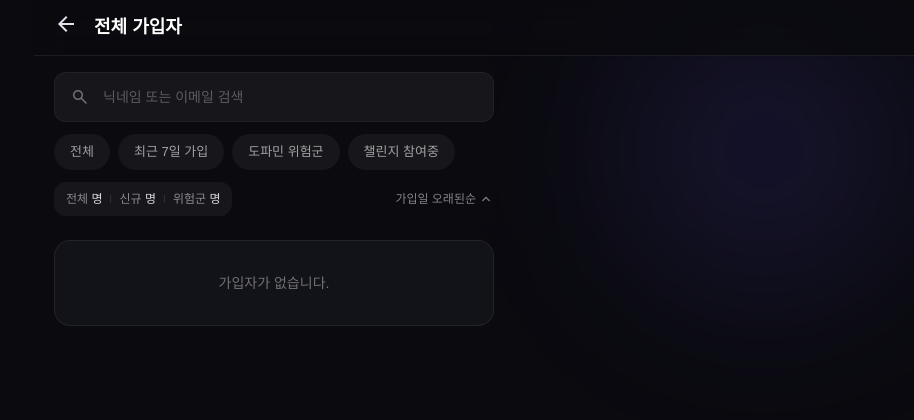
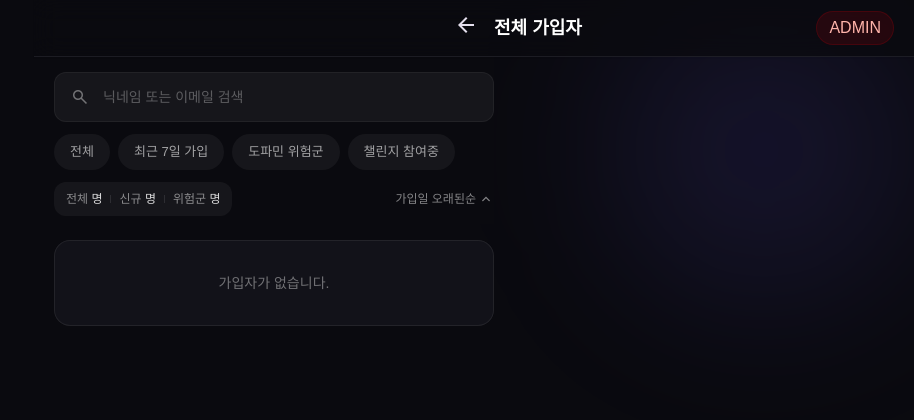
Before and after one commit to luma-team-ai/DopaCheck, a Flask app: template templates/admin/users.html in a window 1280 px wide. Shown: the top 420 px of the page, without its empty margins (366-1280 px from the left). Run offline with Flask 3, Linux system fonts and the light colour scheme; the template is opened without the code that fills it, so the values that code supplies are empty; parts of the project's set-up code (start-up, migrations or seed data) failed here and were passed over; some libraries are stand-ins or nearby versions; some web fonts are replaced.

Commit message:
fix: 어드민 서브 페이지 ADMIN 뱃지 디자인 통일
users.html(그라디언트 CSS)·challenges.html(보라색) → user_detail.html 기준
bg-error-container/20 border border-error-container/30 빨간 테두리로 통일

```diff
--- a/templates/admin/challenges.html
+++ b/templates/admin/challenges.html
@@ -107,8 +107,8 @@
         <a href="{{ url_for('admin.admin_dashboard') }}" class="material-symbols-outlined text-primary hover:opacity-80 transition-opacity active:scale-95">arrow_back</a>
         <h1 class="text-title-md font-title-md text-on-surface">챌린지 관리</h1>
       </div>
-      <div class="px-3 py-1 bg-primary-container/20 rounded-full">
-        <span class="text-label-caps font-label-caps text-primary tracking-wider">ADMIN</span>
+      <div class="bg-error-container/20 border border-error-container/30 px-3 py-1 rounded-full">
+        <span class="text-label-caps font-label-caps text-error">ADMIN</span>
       </div>
     </div>
   </header>
--- a/templates/admin/users.html
+++ b/templates/admin/users.html
@@ -70,16 +70,16 @@
   <div class="max-w-[480px] mx-auto min-h-screen flex flex-col relative">
 
     <!-- Top App Bar -->
-    <header class="fixed top-0 w-full z-50 bg-background/80 backdrop-blur-md border-b border-outline-variant/30 shadow-sm flex items-center justify-between px-container-padding h-[56px]">
+    <header class="fixed top-0 w-full z-50 bg-background/80 backdrop-blur-md border-b border-outline-variant/30 shadow-sm">
+      <div class="max-w-[480px] mx-auto w-full px-container-padding h-[56px] flex items-center justify-between">
         <div class="flex items-center gap-4">
           <a href="{{ url_for('admin.admin_dashboard') }}" class="active:scale-90 transition-transform">
             <span class="material-symbols-outlined text-on-surface">arrow_back</span>
           </a>
           <h1 class="text-[18px] font-bold text-white">전체 가입자</h1>
         </div>
-      <div class="admin-badge">
-        <div class="admin-badge-inner">
-          <span class="text-[10px] font-bold text-error">ADMIN</span>
+        <div class="bg-error-container/20 border border-error-container/30 px-3 py-1 rounded-full">
+          <span class="text-label-caps font-label-caps text-error">ADMIN</span>
         </div>
       </div>
     </header>
```
Lines whose indentation alone changed are shown as unchanged.
